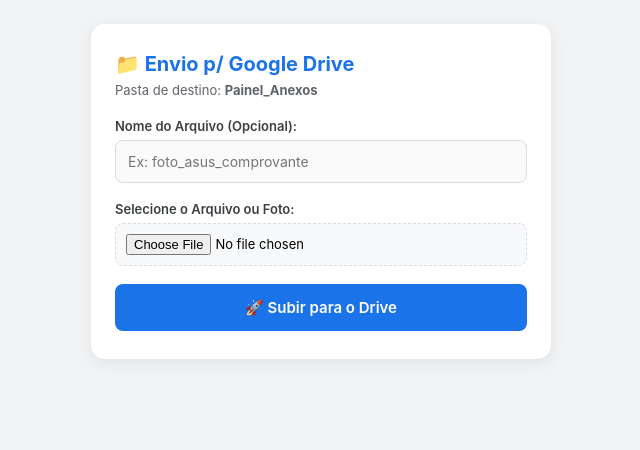
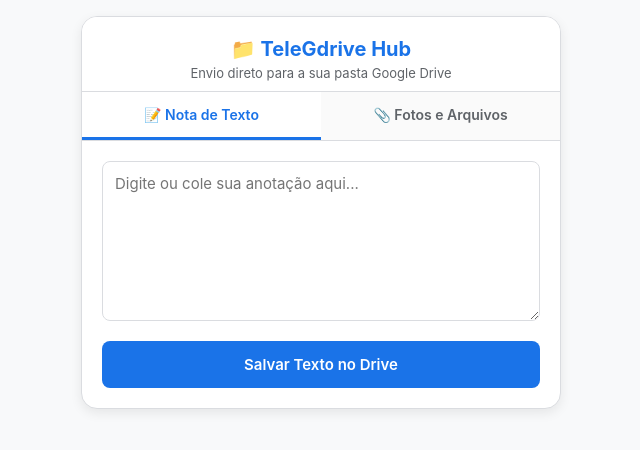
Before and after one commit to lucidiojf/gdrive, a plain HTML site: page index.html in a window 1280 px wide. Shown: the whole page, without its empty margins (319-959 px from the left). Drawn offline with Linux system fonts and the light colour scheme.

Commit message:
Update index.html

```diff
--- a/index.html
+++ b/index.html
@@ -2,111 +2,206 @@
 <html lang="pt-BR">
 <head>
   <meta charset="UTF-8">
-  <meta name="viewport" content="width=device-width, initial-scale=1.0">
-  <title>Upload Direto - Google Drive</title>
+  <meta name="viewport" content="width=device-width, initial-scale=1.0, maximum-scale=1.0, user-scalable=no">
+  <title>TeleGdrive Hub</title>
   <style>
-    * { box-sizing: border-box; font-family: -apple-system, BlinkMacSystemFont, "Segoe UI", Roboto, Helvetica, Arial, sans-serif; }
-    body { background-color: #f1f3f4; margin: 0; padding: 24px 16px; display: flex; justify-content: center; align-items: flex-start; min-height: 100vh; }
-    .card { background: #ffffff; width: 100%; max-width: 460px; padding: 28px 24px; border-radius: 14px; box-shadow: 0 4px 16px rgba(0,0,0,0.08); }
-    h2 { margin-top: 0; color: #1a73e8; font-size: 20px; display: flex; align-items: center; gap: 8px; margin-bottom: 6px; }
-    p.sub { font-size: 13px; color: #5f6368; margin-top: 0; margin-bottom: 20px; }
-    .field { margin-bottom: 18px; }
-    label { display: block; font-size: 13px; font-weight: 600; color: #3c4043; margin-bottom: 6px; }
-    input[type="text"] { width: 100%; padding: 12px; border: 1px solid #dadce0; border-radius: 8px; font-size: 14px; background: #fafafa; outline: none; }
-    input[type="text"]:focus { border-color: #1a73e8; background: #fff; }
-    input[type="file"] { width: 100%; padding: 10px; border: 1px dashed #dadce0; border-radius: 8px; font-size: 13px; background: #f8f9fa; cursor: pointer; }
-    button { width: 100%; padding: 14px; background-color: #1a73e8; color: white; border: none; border-radius: 8px; font-size: 15px; font-weight: 600; cursor: pointer; transition: background 0.2s; }
-    button:hover { background-color: #1557b0; }
-    button:disabled { background-color: #a8c7fa; cursor: not-allowed; }
-    #status { margin-top: 18px; padding: 12px; border-radius: 8px; font-size: 14px; display: none; text-align: center; word-break: break-all; }
-    .sucesso { background: #e6f4ea; color: #137333; border: 1px solid #ceead6; display: block !important; }
-    .erro { background: #fce8e6; color: #c5221f; border: 1px solid #fad2cf; display: block !important; }
-    .carregando { background: #e8f0fe; color: #1a73e8; border: 1px solid #d2e3fc; display: block !important; }
+    :root {
+      --primary: #1a73e8;
+      --primary-hover: #1557b0;
+      --bg: #f8f9fa;
+      --card: #ffffff;
+      --text: #202124;
+      --text-muted: #5f6368;
+      --border: #dadce0;
+      --success: #1e8e3e;
+      --error: #d93025;
+    }
+    * { box-sizing: border-box; margin: 0; padding: 0; font-family: -apple-system, BlinkMacSystemFont, "Segoe UI", Roboto, Helvetica, Arial, sans-serif; }
+    body { background-color: var(--bg); color: var(--text); padding: 16px; display: flex; justify-content: center; }
+    .app-container { width: 100%; max-width: 480px; background: var(--card); border-radius: 16px; box-shadow: 0 4px 12px rgba(0,0,0,0.08); border: 1px solid var(--border); overflow: hidden; }
+    header { background: #fff; padding: 20px 20px 10px 20px; text-align: center; border-bottom: 1px solid var(--border); }
+    header h1 { font-size: 20px; color: var(--primary); display: flex; align-items: center; justify-content: center; gap: 8px; }
+    header p { font-size: 13px; color: var(--text-muted); margin-top: 4px; }
+    .tabs { display: flex; border-bottom: 1px solid var(--border); background: #fafafa; }
+    .tab-btn { flex: 1; padding: 14px; text-align: center; border: none; background: none; font-size: 14px; font-weight: 600; color: var(--text-muted); cursor: pointer; border-bottom: 3px solid transparent; transition: all 0.2s; }
+    .tab-btn.active { color: var(--primary); border-bottom-color: var(--primary); background: #fff; }
+    .content { padding: 20px; }
+    .tab-pane { display: none; }
+    .tab-pane.active { display: block; }
+    textarea { width: 100%; height: 160px; padding: 12px; border: 1px solid var(--border); border-radius: 8px; font-size: 15px; resize: vertical; outline: none; transition: border-color 0.2s; }
+    textarea:focus { border-color: var(--primary); }
+    .file-dropzone { border: 2px dashed var(--border); border-radius: 12px; padding: 28px 16px; text-align: center; cursor: pointer; transition: background 0.2s, border-color 0.2s; }
+    .file-dropzone:hover, .file-dropzone.dragover { background: #e8f0fe; border-color: var(--primary); }
+    .file-dropzone p { font-size: 14px; color: var(--text-muted); margin-top: 8px; }
+    input[type="file"] { display: none; }
+    .btn { display: block; width: 100%; margin-top: 16px; padding: 14px; background: var(--primary); color: #fff; border: none; border-radius: 8px; font-size: 15px; font-weight: 600; cursor: pointer; transition: background 0.2s; }
+    .btn:hover { background: var(--primary-hover); }
+    .btn:disabled { background: #ccc; cursor: not-allowed; }
+    #status { margin-top: 16px; padding: 12px; border-radius: 8px; font-size: 13px; display: none; word-break: break-all; }
+    #status.success { background: #e6f4ea; color: var(--success); border: 1px solid #ceead6; display: block; }
+    #status.error { background: #fce8e6; color: var(--error); border: 1px solid #fad2cf; display: block; }
+    #status.loading { background: #e8f0fe; color: var(--primary); border: 1px solid #d2e3fc; display: block; }
+    #status a { color: var(--primary); font-weight: 600; text-decoration: underline; }
+    .preview-file { margin-top: 10px; font-size: 13px; color: var(--text-muted); font-weight: 500; }
   </style>
 </head>
 <body>
 
-  <div class="card">
-    <h2>📁 Envio p/ Google Drive</h2>
-    <p class="sub">Pasta de destino: <b>Painel_Anexos</b></p>
+<div class="app-container">
+  <header>
+    <h1>📁 TeleGdrive Hub</h1>
+    <p>Envio direto para a sua pasta Google Drive</p>
+  </header>
 
-    <div class="field">
-      <label for="nomeCustom">Nome do Arquivo (Opcional):</label>
-      <input type="text" id="nomeCustom" placeholder="Ex: foto_asus_comprovante">
+  <div class="tabs">
+    <button class="tab-btn active" onclick="trocarTab('texto')">📝 Nota de Texto</button>
+    <button class="tab-btn" onclick="trocarTab('arquivo')">📎 Fotos e Arquivos</button>
   </div>
 
-    <div class="field">
-      <label for="arquivoInput">Selecione o Arquivo ou Foto:</label>
-      <input type="file" id="arquivoInput">
+  <div class="content">
+    <!-- ABA 1: TEXTO RÁPIDO -->
+    <div id="tab-texto" class="tab-pane active">
+      <textarea id="texto-input" placeholder="Digite ou cole sua anotação aqui..."></textarea>
+      <button id="btn-texto" class="btn" onclick="enviarTexto()">Salvar Texto no Drive</button>
     </div>
 
-    <button id="btnEnviar" onclick="enviarParaDrive()">🚀 Subir para o Drive</button>
+    <!-- ABA 2: FOTOS E ARQUIVOS -->
+    <div id="tab-arquivo" class="tab-pane">
+      <div class="file-dropzone" onclick="document.getElementById('file-input').click()">
+        <svg width="40" height="40" viewBox="0 0 24 24" fill="none" stroke="#5f6368" stroke-width="2"><path d="M21 15v4a2 2 0 0 1-2 2H5a2 2 0 0 1-2-2v-4"/><polyline points="17 8 12 3 7 8"/><line x1="12" y1="3" x2="12" y2="15"/></svg>
+        <p>Toque para escolher foto ou arquivo</p>
+      </div>
+      <input type="file" id="file-input" onchange="mostrarNomeArquivo()">
+      <div id="file-info" class="preview-file"></div>
+      <button id="btn-arquivo" class="btn" onclick="enviarArquivo()" disabled>Enviar Arquivo para o Drive</button>
+    </div>
 
+    <!-- STATUS / CONFIRMAÇÃO -->
     <div id="status"></div>
+  </div>
 </div>
 
 <script>
-    // Cole aqui a sua URL da Web App do Google Apps Script terminada em /exec
-    const APPS_SCRIPT_URL = "https://script.google.com/macros/s/AKfycbwL0K136ASZAWlajcaE_ynFAGdZPuzdlFcBl2TFEOSB34_NhlIYsBLBZUF3NkUImJWR/exec";
+  // COLOQUE AQUI A SUA URL DA APLICAÇÃO WEB DO GOOGLE APPS SCRIPT:
+  const APPS_SCRIPT_URL = "https://script.google.com/macros/s/AKfycbxr_6CYBTZ0oZ2GP0ylJBBY76VclkBMbLFVAEkL6ckEtCeVT-PIlv7o0RwEqhRpRCUupw/exec";
 
-    function enviarParaDrive() {
-      const fileInput = document.getElementById("arquivoInput");
-      const statusDiv = document.getElementById("status");
-      const btn = document.getElementById("btnEnviar");
-      const nomeCustom = document.getElementById("nomeCustom").value.trim();
+  function trocarTab(aba) {
+    document.querySelectorAll('.tab-btn').forEach(b => b.classList.remove('active'));
+    document.querySelectorAll('.tab-pane').forEach(p => p.classList.remove('active'));
+    limparStatus();
 
-      if (!fileInput.files || fileInput.files.length === 0) {
-        alert("Por favor, selecione um arquivo primeiro!");
+    if (aba === 'texto') {
+      document.querySelector('.tab-btn:nth-child(1)').classList.add('active');
+      document.getElementById('tab-texto').classList.add('active');
+    } else {
+      document.querySelector('.tab-btn:nth-child(2)').classList.add('active');
+      document.getElementById('tab-arquivo').classList.add('active');
+    }
+  }
+
+  function setStatus(tipo, msg) {
+    const el = document.getElementById('status');
+    el.className = tipo;
+    el.innerHTML = msg;
+  }
+
+  function limparStatus() {
+    const el = document.getElementById('status');
+    el.className = '';
+    el.style.display = 'none';
+  }
+
+  function mostrarNomeArquivo() {
+    const file = document.getElementById('file-input').files[0];
+    const info = document.getElementById('file-info');
+    const btn = document.getElementById('btn-arquivo');
+    if (file) {
+      info.textContent = `Selecionado: ${file.name} (${(file.size / 1024).toFixed(1)} KB)`;
+      btn.disabled = false;
+    } else {
+      info.textContent = '';
+      btn.disabled = true;
+    }
+  }
+
+  // 1. ENVIO DE TEXTO DIRETO
+  async function enviarTexto() {
+    const txt = document.getElementById('texto-input').value.trim();
+    if (!txt) {
+      alert("Por favor, digite algum texto antes de enviar.");
       return;
     }
 
-      const file = fileInput.files[0];
+    const btn = document.getElementById('btn-texto');
     btn.disabled = true;
-      statusDiv.className = "carregando";
-      statusDiv.innerText = "⏳ Enviando para o Google Drive...";
+    setStatus('loading', '⏳ Salvando texto no Google Drive...');
+
+    try {
+      const payload = {
+        action: "texto_direto",
+        texto: txt
+      };
+
+      const resp = await fetch(APPS_SCRIPT_URL, {
+        method: "POST",
+        headers: { "Content-Type": "text/plain;charset=utf-8" },
+        body: JSON.stringify(payload)
+      });
+
+      const res = await resp.json();
+      if (res.status === "success") {
+        setStatus('success', `✅ Texto salvo com sucesso!<br><a href="${res.fileUrl}" target="_blank">Abrir: ${res.fileName}</a>`);
+        document.getElementById('texto-input').value = '';
+      } else {
+        setStatus('error', '❌ Erro: ' + (res.message || 'Falha ao salvar'));
+      }
+    } catch (e) {
+      setStatus('error', '❌ Erro de conexão com o Apps Script: ' + e.message);
+    } finally {
+      btn.disabled = false;
+    }
+  }
+
+  // 2. ENVIO DE ARQUIVO/FOTO
+  async function enviarArquivo() {
+    const file = document.getElementById('file-input').files[0];
+    if (!file) return;
+
+    const btn = document.getElementById('btn-arquivo');
+    btn.disabled = true;
+    setStatus('loading', '⏳ Convertendo e enviando arquivo para o Google Drive...');
 
     const reader = new FileReader();
-      reader.onload = function(e) {
-        const rawBase64 = e.target.result.split(',')[1];
-
-        let nomeFinal = file.name;
-        if (nomeCustom) {
-          const extIndex = file.name.lastIndexOf('.');
-          const ext = extIndex !== -1 ? file.name.substring(extIndex) : '';
-          nomeFinal = nomeCustom + ext;
-        }
-
+    reader.onload = async function() {
+      try {
+        const base64Data = reader.result.split(',')[1];
         const payload = {
           action: "upload_painel",
-          filename: nomeFinal,
-          mimeType: file.type,
-          base64: rawBase64
+          filename: file.name,
+          mimeType: file.type || "application/octet-stream",
+          base64: base64Data
         };
 
-        fetch(APPS_SCRIPT_URL, {
+        const resp = await fetch(APPS_SCRIPT_URL, {
           method: "POST",
+          headers: { "Content-Type": "text/plain;charset=utf-8" },
           body: JSON.stringify(payload)
-        })
-        .then(res => res.json())
-        .then(data => {
+        });
+
+        const res = await resp.json();
+        if (res.status === "success") {
+          setStatus('success', `✅ Arquivo enviado com sucesso!<br><a href="${res.fileUrl}" target="_blank">Abrir: ${res.fileName}</a>`);
+          document.getElementById('file-input').value = '';
+          document.getElementById('file-info').textContent = '';
+        } else {
+          setStatus('error', '❌ Erro: ' + (res.message || 'Falha no envio'));
+        }
+      } catch (e) {
+        setStatus('error', '❌ Falha na transmissão: ' + e.message);
+      } finally {
         btn.disabled = false;
-          if (data.status === "success") {
-            statusDiv.className = "sucesso";
-            statusDiv.innerHTML = `✅ <b>Salvo no Google Drive!</b><br><br><a href="${data.fileUrl}" target="_blank" style="color:#137333; font-weight:bold; text-decoration:underline;">Visualizar Arquivo no Drive</a>`;
-            fileInput.value = "";
-            document.getElementById("nomeCustom").value = "";
-          } else {
-            statusDiv.className = "erro";
-            statusDiv.innerText = "❌ Erro ao salvar: " + (data.message || "Erro desconhecido");
       }
-        })
-        .catch(err => {
-          btn.disabled = false;
-          statusDiv.className = "erro";
-          statusDiv.innerText = "❌ Falha na conexão com o script da Google.";
-        });
     };
-
     reader.readAsDataURL(file);
   }
 </script>
```
Lines whose indentation alone changed are shown as unchanged.
